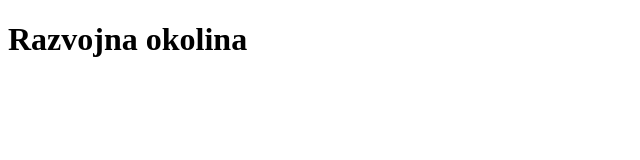
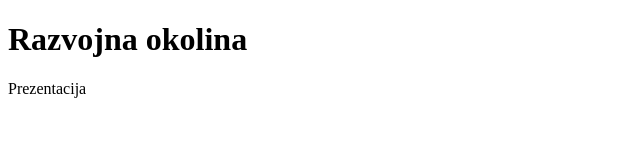
Before and after one commit to grbix22/algebra_test, a plain HTML site: page index.html in a window 1280 px wide. Shown: the whole page, without its empty margins (0-640 px from the left). Drawn offline with Linux system fonts and the light colour scheme.

Commit message:
Add new concept of project

```diff
--- a/index.html
+++ b/index.html
@@ -8,5 +8,6 @@
   </head>
   <body>
     <h1>Razvojna okolina</h1>
+    <p>Prezentacija</p>
   </body>
 </html>
```
Also changed, not shown: folder/test.html (added).
